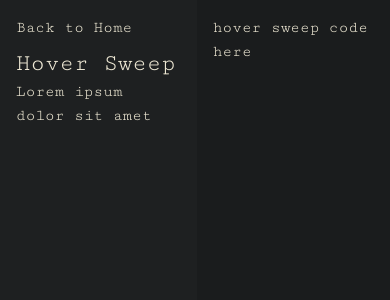
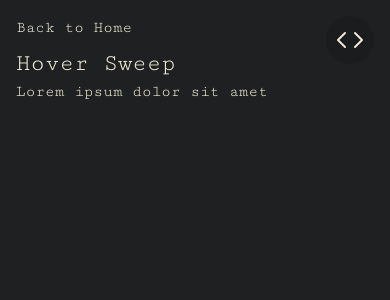
Before and after one commit to owennjpr/Char-Mo, a Next.js app: page /hover_sweep in a window 390 px wide. Shown: the top 300 px of the page. Built offline with nearby package versions, Linux system fonts and the light colour scheme.

Commit message:
mobile responsiveness

```diff
--- a/src/app/CodeBlock.tsx
+++ b/src/app/CodeBlock.tsx
@@ -35,7 +35,7 @@ function CodeBlock(props: CodeBlockProps) {
   }, [contentpath]);
 
   return (
-    <div className="w-full h-full font-cutive whitespace-pre-wrap overflow-scroll">
+    <div className="w-full h-full font-cutive whitespace-pre-wrap overflow-y-scroll">
       {pageContent}
     </div>
   );
--- a/src/app/PageWrapper.tsx
+++ b/src/app/PageWrapper.tsx
@@ -3,6 +3,8 @@
 import { AnimatePresence, motion } from "motion/react";
 import { usePathname } from "next/navigation";
 import CodeBlock from "./CodeBlock";
+import ShowCodeButton from "./components/ShowCodeButton";
+import { useState, useEffect } from "react";
 
 export default function PageWrapper({
   children,
@@ -11,11 +13,32 @@ export default function PageWrapper({
 }) {
   const pathname = usePathname();
   const isHomePage = pathname === "/";
+  const [isThin, setIsThin] = useState<boolean>(false);
+  const [codeOpen, setCodeOpen] = useState<boolean>(false);
 
+  useEffect(() => {
+    const checkScreenSize = () => {
+      const isThinScreen = window.innerWidth < 768; // Tailwind md breakpoint
+      setIsThin(isThinScreen);
+
+      if (!isThinScreen) {
+        setCodeOpen(true);
+      } else {
+        setCodeOpen(false);
+      }
+    };
+
+    checkScreenSize();
+
+    window.addEventListener("resize", checkScreenSize);
+
+    return () => window.removeEventListener("resize", checkScreenSize);
+  }, []);
+
+  const shouldShow = !isHomePage && (!isThin || codeOpen);
   return (
-    <div className="w-full h-screen flex flex-row gap-1 overflow-hidden">
-      {/* Left content area - always present */}
-      <div className="w-1/2">
+    <div className="relative w-full h-screen flex flex-row gap-1 overflow-hidden z-0">
+      <div className="w-full md:w-1/2 z-0">
         <motion.div
           key={pathname}
           initial={{ opacity: 0 }}
@@ -27,10 +50,10 @@ export default function PageWrapper({
       </div>
 
       <AnimatePresence>
-        {!isHomePage && (
+        {shouldShow && (
           <motion.div
             key="code-pane"
-            className="p-4 w-1/2 h-full bg-[#0002]"
+            className="absolute right-0 md:relative w-full md:w-1/2 h-full p-4 bg-[#1A1C1D] z-10"
             initial={{ x: "100%", opacity: 0 }}
             animate={{ x: 0, opacity: 1 }}
             exit={{ x: "100%", opacity: 0 }}
@@ -44,6 +67,9 @@ export default function PageWrapper({
           </motion.div>
         )}
       </AnimatePresence>
+      {!isHomePage && isThin && (
+        <ShowCodeButton open={codeOpen} setOpen={setCodeOpen} />
+      )}
     </div>
   );
 }
--- a/src/app/components/LinkButton.tsx
+++ b/src/app/components/LinkButton.tsx
@@ -36,7 +36,7 @@ function LinkButton(props: LinkButtonProps) {
           initial={{ opacity: 0 }}
           animate={{ opacity: 1 }}
           transition={{ duration: 0.2 }}
-          className="absolute top-0 left-0 z-50 w-1/2 h-full bg-[#1e2021]"
+          className="absolute top-0 left-0 z-50 w-full h-full bg-[#1e2021]"
         />
       )}
     </div>
--- /dev/null
+++ b/src/app/components/ShowCodeButton.tsx
@@ -0,0 +1,41 @@
+import React from "react";
+interface ShowCodeButtonProps {
+  open: boolean;
+  setOpen: (arg0: boolean) => void;
+}
+function ShowCodeButton(props: ShowCodeButtonProps) {
+  const { open, setOpen } = props;
+
+  return (
+    <div
+      className="absolute md:hidden top-4 right-4 z-20 bg-[#1A1C1D] p-2 rounded-full cursor-pointer hover:opacity-70 transition-all"
+      onClick={() => setOpen(!open)}
+    >
+      {open ? (
+        <svg
+          xmlns="http://www.w3.org/2000/svg"
+          width="32"
+          height="32"
+          fill="currentColor"
+          className="bi bi-code-slash"
+          viewBox="0 0 16 16"
+        >
+          <path d="M10.478 1.647a.5.5 0 1 0-.956-.294l-4 13a.5.5 0 0 0 .956.294zM4.854 4.146a.5.5 0 0 1 0 .708L1.707 8l3.147 3.146a.5.5 0 0 1-.708.708l-3.5-3.5a.5.5 0 0 1 0-.708l3.5-3.5a.5.5 0 0 1 .708 0m6.292 0a.5.5 0 0 0 0 .708L14.293 8l-3.147 3.146a.5.5 0 0 0 .708.708l3.5-3.5a.5.5 0 0 0 0-.708l-3.5-3.5a.5.5 0 0 0-.708 0" />
+        </svg>
+      ) : (
+        <svg
+          xmlns="http://www.w3.org/2000/svg"
+          width="32"
+          height="32"
+          fill="currentColor"
+          className="bi bi-code"
+          viewBox="0 0 16 16"
+        >
+          <path d="M5.854 4.854a.5.5 0 1 0-.708-.708l-3.5 3.5a.5.5 0 0 0 0 .708l3.5 3.5a.5.5 0 0 0 .708-.708L2.707 8zm4.292 0a.5.5 0 0 1 .708-.708l3.5 3.5a.5.5 0 0 1 0 .708l-3.5 3.5a.5.5 0 0 1-.708-.708L13.293 8z" />
+        </svg>
+      )}
+    </div>
+  );
+}
+
+export default ShowCodeButton;
```
Also changed, not shown: 1 other file (tests, documents, lock files or other folders).
